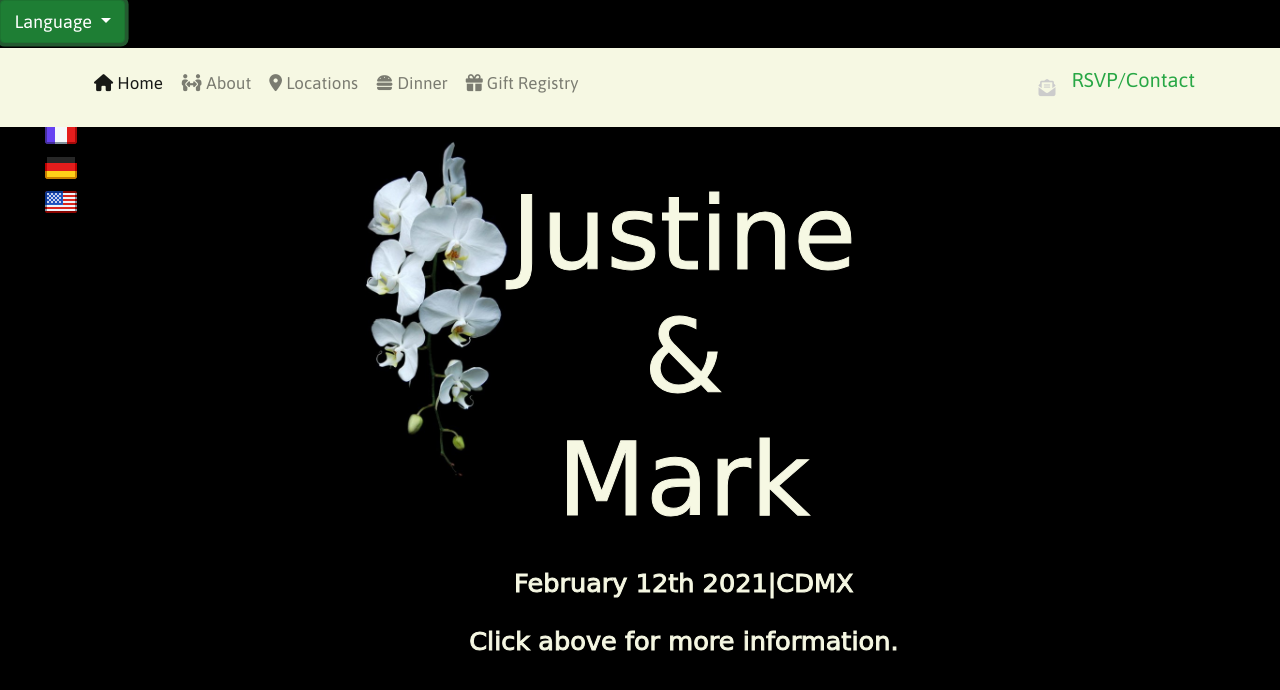
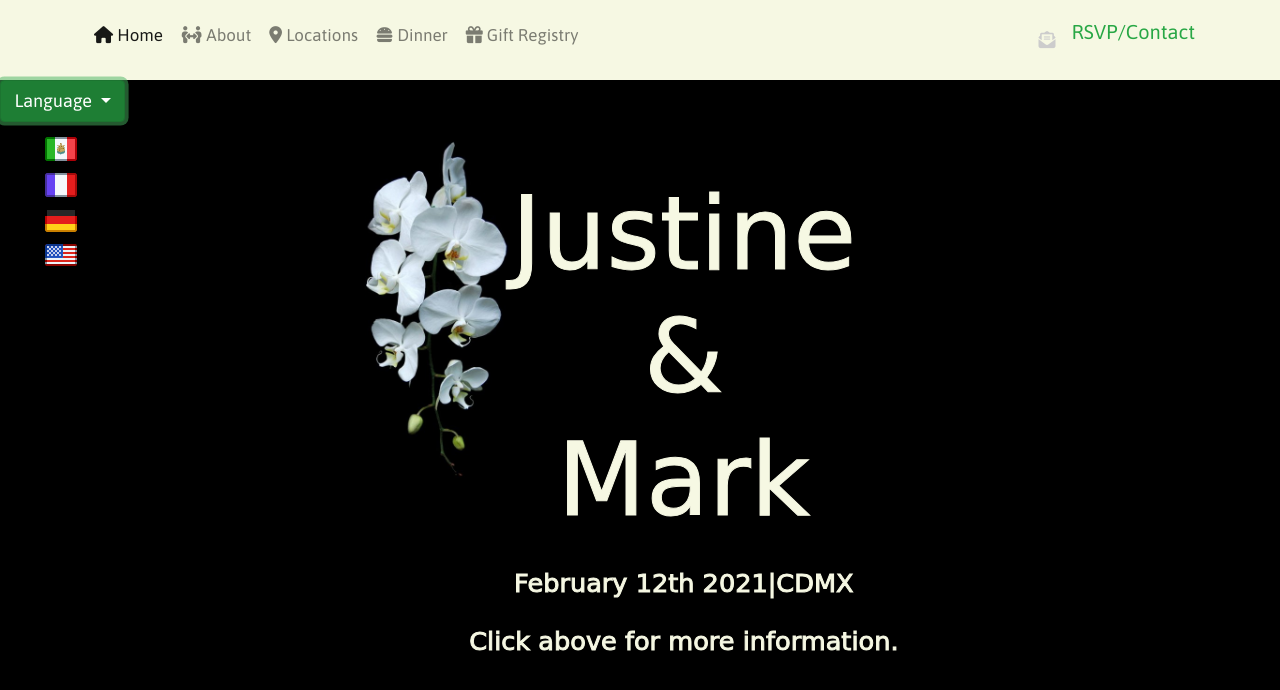
Before and after one commit to mj-wd/wedding-project-bootstrap, a website: page index.html in a window 1280 px wide. Both pictures are taken after a click on the button "Language". Drawn offline with nearby package versions, Linux system fonts and the light colour scheme; files that its build step writes are made by us from their sources; a web font is replaced by a local one.

Commit message:
Finally, the final! Let's turn 'er in fellas!

```diff
--- a/css/styles.css
+++ b/css/styles.css
@@ -5,11 +5,6 @@ body, html{
   font-size: 18px;
   height:100%;
   background-color: #f6f8e3;
-}
-.body {
-  background-color: black;
-  min-width: 100%;
-  min-height: 100%;
 }
 
 h1, h2, h3, h4, h5, h6 {
@@ -32,10 +27,6 @@ ul, .dropdown-translator, .dropdown-menu {
 
 li:not(:last-child) {
   margin-bottom: 8px;
-}
-
-#index {
-  overflow:hidden;
 }
 
 #dropdownMenuButton {
@@ -117,6 +108,16 @@ a, a:hover {
 }
 
 /* ===== Index Page ===== */
+
+.index-body {
+  background-color: black;
+  min-width: 100%;
+  min-height: 100%;
+}
+
+#index {
+  overflow:hidden;
+}
 
 .hero-container {
   position: middle;
--- a/index.html
+++ b/index.html
@@ -23,30 +23,7 @@
 
 </head>
 
-<body class="body" id="index">
-
-    <div class="dropdown">
-        <button class="btn btn-success dropdown-toggle" type="button" id="dropdownMenuButton" data-toggle="dropdown"
-            aria-haspopup="true" aria-expanded="false">
-            Language
-        </button>
-        <div class="dropdown-menu" aria-labelledby="dropdownMenuButton">
-            <div class="list-unstyled ct-language__dropdown">
-                <ul> -->
-                    <!-- Note that Nu Html Checker will return errors. However, the below code is plug-and-play from Google. -->
-                    <!-- Note that Google Maps displays in native language by default and will not be translated in English speaking countries.-->
-                    <li><a role="button" class="lang-es lang-select" href="#googtrans(en|es)" data-lang="en"><img
-                                src="img/flag-mexico-icon.png" alt="Español"></a></li>
-                    <li><a role="button" class="lang-fr lang-select" href="#googtrans(en|fr)" data-lang="en"><img
-                                src="img/flag-france-icon.png" alt="Français"></a></li>
-                    <li><a role="button" class="lang-de lang-select" href="#googtrans(en|de)" data-lang="en"><img
-                                src="img/flag-germany-icon.png" alt="Deutsch"></a></li>
-                    <li><a role="button" class="lang-en lang-select" href="#googtrans(en|en)" data-lang="en"><img
-                                src="img/flag-usa-icon.png" alt="English"></a></li>
-                </ul>
-            </div>
-        </div>
-    </div>
+<body class="index-body" id="index">
 
     <div class="hero-container">
         <div class="hero-center">
@@ -65,7 +42,7 @@
     </div>
 </div>
 
-    <nav class="navbar navbar-expand-md navbar-light sticky-top">
+    <nav class="navbar navbar-expand-md navbar-light sticky-bottom">
         <div class="container">
             <button class="navbar-toggler" type="button" data-toggle="collapse" data-target="#navbar">
                 <span class="navbar-toggler-icon"></span>
@@ -189,6 +166,24 @@
         </div>
     </div>
 
+    <div class="dropdown">
+        <button class="btn btn-success dropdown-toggle" type="button" id="dropdownMenuButton" data-toggle="dropdown" aria-haspopup="true" aria-expanded="false">
+            Language
+        </button>
+        <div class="dropdown-menu" aria-labelledby="dropdownMenuButton">
+            <div class="list-unstyled ct-language__dropdown">
+                <ul>
+                    <!-- Note that Nu Html Checker will return errors. However, the below code is plug-and-play from Google. -->
+                    <!-- Note that Google Maps displays in native language by default and will not be translated in English speaking countries.-->
+                    <li><a role="button" class="lang-es lang-select" href="#googtrans(en|es)" data-lang="en"><img src="img/flag-mexico-icon.png" alt="Español"></a></li>
+                    <li><a role="button" class="lang-fr lang-select" href="#googtrans(en|fr)" data-lang="en"><img src="img/flag-france-icon.png" alt="Français"></a></li>
+                    <li><a role="button" class="lang-de lang-select" href="#googtrans(en|de)" data-lang="en"><img src="img/flag-germany-icon.png" alt="Deutsch"></a></li>
+                    <li><a role="button" class="lang-en lang-select" href="#googtrans(en|en)" data-lang="en"><img src="img/flag-usa-icon.png" alt="English"></a></li>
+                </ul>
+            </div>
+        </div>
+    </div>
+
     <!-- jQuery must come first, then Popper.js (for pop-ups, tooltips, & most dropdown menus, then the Bootstrap JavaScript plugins.-->
     <!-- build:js js/main.js -->
     <script src="node_modules/jquery/dist/jquery.slim.min.js"></script>
```
